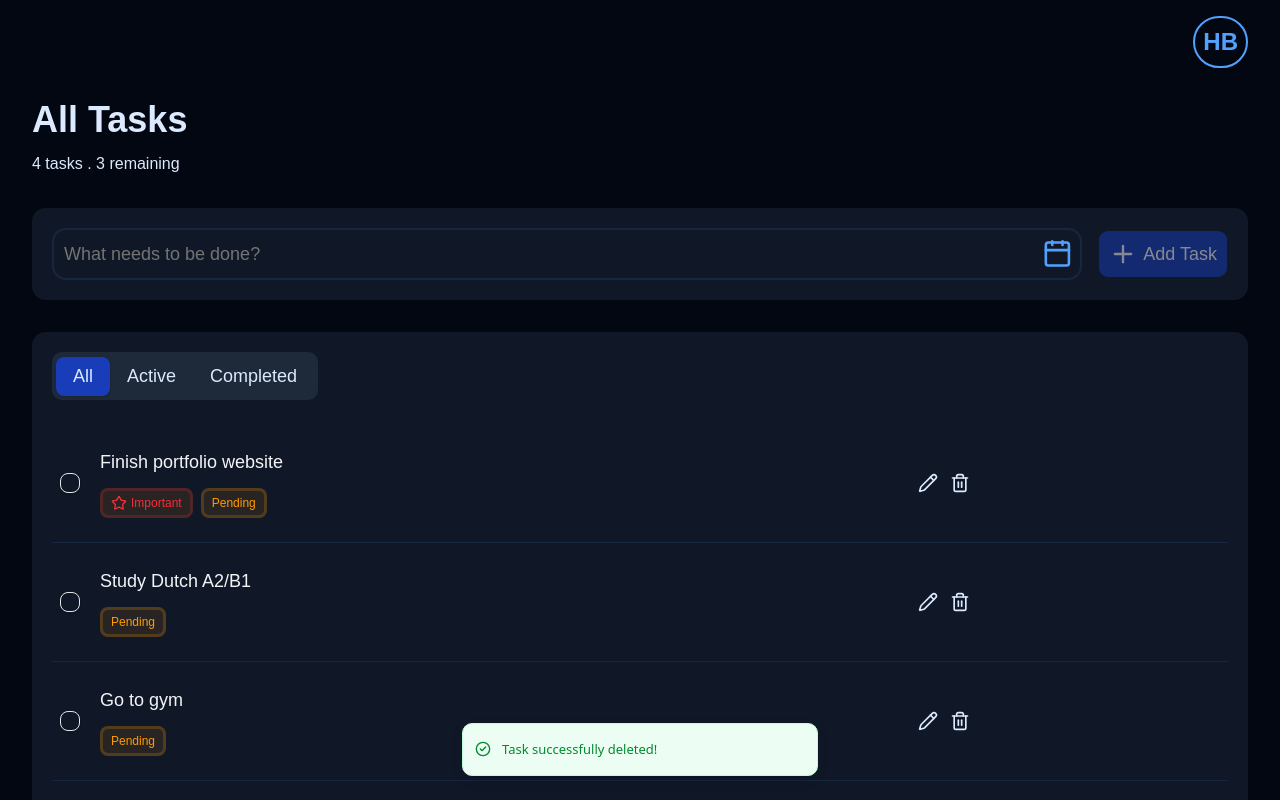
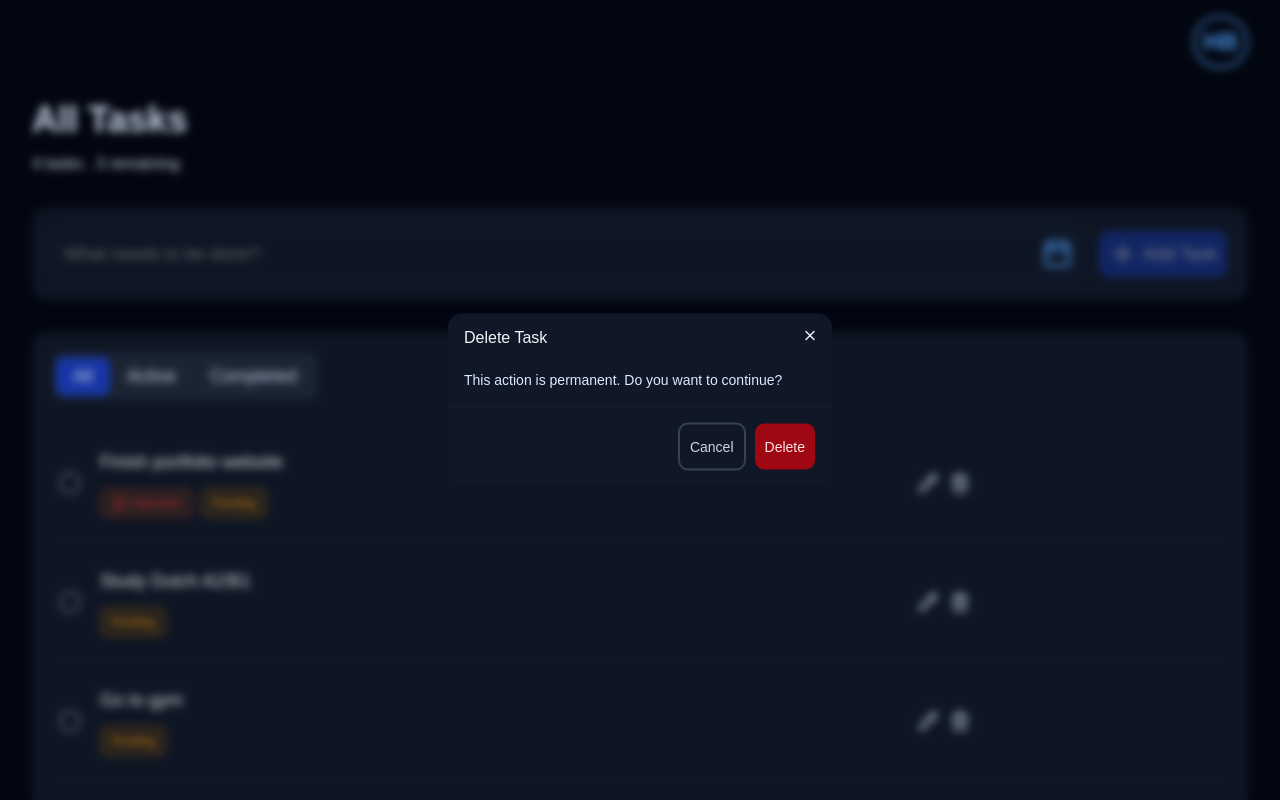
Before and after one commit to HashirBaig/todo-universe, a React (Vite) app: page / in a window 1280 px wide. Both pictures are taken after a click on the icon 960 px from the left and 483 px from the top of the page. Shown: the top 800 px of the page. Built offline with nearby package versions, Linux system fonts and the light colour scheme.

Commit message:
added models

```diff
--- a/src/components/DataTable/columns.tsx
+++ b/src/components/DataTable/columns.tsx
@@ -10,10 +10,10 @@ const columnHelper = createColumnHelper<DataTableFeatures, TypeTaskList>();
 
 type GetColumnsProps = {
   onEdit: (task: TypeTaskList) => void;
-  onDelete: (task: TypeTaskList) => void;
+  onDeleteClick: (task: TypeTaskList) => void;
 };
 
-export function getColumns({ onEdit, onDelete }: GetColumnsProps) {
+export function getColumns({ onEdit, onDeleteClick }: GetColumnsProps) {
   return columnHelper.columns([
     columnHelper.display({
       id: "select",
@@ -76,7 +76,7 @@ export function getColumns({ onEdit, onDelete }: GetColumnsProps) {
           />
           <Trash
             className="text-blue-100 size-5 hover:text-red-400 cursor-pointer"
-            onClick={() => onDelete(row.original)}
+            onClick={() => onDeleteClick(row.original)}
           />
         </div>
       ),
--- a/src/components/Models/AddStaffModel/index.ts
+++ /dev/null
@@ -1 +0,0 @@
-export { default } from "./AddStaffModel";
--- /dev/null
+++ b/src/components/Models/DeleteTaskModel/DeleteTaskModel.tsx
@@ -0,0 +1,60 @@
+import {
+  Dialog,
+  DialogContent,
+  DialogHeader,
+  DialogTitle,
+  DialogFooter,
+} from "../../ui/dialog";
+import { Button } from "../../ui/button";
+
+type DeleteTaskModelProps = {
+  open: boolean;
+  onOpenChange: (open: boolean) => void;
+  onDelete: () => void;
+};
+
+function DeleteTaskModel({
+  open,
+  onOpenChange,
+  onDelete,
+}: DeleteTaskModelProps) {
+  const handleSubmit = (e: React.FormEvent<HTMLFormElement>) => {
+    e.preventDefault();
+    onDelete();
+  };
+
+  return (
+    <Dialog open={open} onOpenChange={onOpenChange}>
+      <DialogContent className="bg-gray-900 border-gray-800 text-gray-100">
+        <DialogHeader>
+          <DialogTitle className="text-gray-100">Delete Task</DialogTitle>
+        </DialogHeader>
+
+        <form onSubmit={handleSubmit} className="space-y-4 mt-2">
+          <p className="text-blue-100">
+            This action is permanent. Do you want to continue?
+          </p>
+
+          <DialogFooter className="bg-gray-900 border-gray-800">
+            <Button
+              type="button"
+              variant="outline"
+              onClick={() => onOpenChange(false)}
+              className="border-gray-700 text-gray-300 hover:bg-gray-900 hover:text-gray-100"
+            >
+              Cancel
+            </Button>
+            <Button
+              type="submit"
+              className="bg-red-800 hover:bg-red-800/80 text-red-100"
+            >
+              Delete
+            </Button>
+          </DialogFooter>
+        </form>
+      </DialogContent>
+    </Dialog>
+  );
+}
+
+export default DeleteTaskModel;
--- /dev/null
+++ b/src/components/Models/DeleteTaskModel/index.ts
@@ -0,0 +1 @@
+export { default } from "./DeleteTaskModel";
--- /dev/null
+++ b/src/components/Models/EditTaskModel/index.ts
@@ -0,0 +1 @@
+export { default } from "./EditTaskModel";
--- a/src/components/TaskList/TaskList.tsx
+++ b/src/components/TaskList/TaskList.tsx
@@ -9,11 +9,19 @@ import { useCallback, useEffect, useMemo, useState } from "react";
 import { toast } from "sonner";
 import { useTaskStore } from "@/store/taskStore";
 
+import DeleteTaskModel from "@/components/Models/DeleteTaskModel";
+
 function TaskList() {
+  const [isDeleteTaskModelOpen, setIsDeleteTaskModelOpen] =
+    useState<boolean>(false);
+  const [taskToDelete, setTaskToDelete] = useState<TypeTaskList | null>(null);
+
   const [activeTab, setActiveTab] = useState<string | null>("");
   const [taskData, setTaskData] = useState<TypeTaskList[]>([]);
+
   const setTaskInfo = useTaskStore((state) => state?.setTaskInfo);
 
+  // Get Task Data List
   const getTaskData = useCallback(() => {
     if (activeTab === "active") {
       const _data = DataTaskList?.filter((item) => !item?.isCompleted);
@@ -26,6 +34,7 @@ function TaskList() {
     }
   }, [activeTab]);
 
+  // Use Effect hook
   useEffect(() => {
     // eslint-disable-next-line react-hooks/set-state-in-effect
     getTaskData();
@@ -38,10 +47,18 @@ function TaskList() {
     });
   }, [setTaskInfo, taskData]);
 
+  // On change method
   const onTabChange = (value: string | null) => {
     setActiveTab(value);
   };
 
+  // Toggle model methods
+  const openDeleteModal = (task: TypeTaskList) => {
+    setIsDeleteTaskModelOpen(!isDeleteTaskModelOpen);
+    setTaskToDelete(task);
+  };
+
+  // Edit Task Method
   const handleEdit = (task: TypeTaskList) => {
     try {
       console.log("edit task: ", task);
@@ -52,22 +69,35 @@ function TaskList() {
     }
   };
 
-  const handleDelete = (task: TypeTaskList) => {
+  // Delete Task Method
+  const handleDelete = () => {
+    if (!taskToDelete) return;
+
     try {
-      console.log("delete task: ", task);
+      console.log("delete task: ", taskToDelete);
       toast.success("Task successfully deleted!");
+      // TODO: setTaskData(taskData.filter(t => t.id !== taskToDelete.id))
+      // or call a delete API once one exists
     } catch (error) {
       console.error(error);
-      toast.error("Failed to edit!");
+      toast.error("Failed to delete!");
+    } finally {
+      setIsDeleteTaskModelOpen(false);
+      setTaskToDelete(null);
     }
   };
 
   const columns = useMemo(
-    () => getColumns({ onEdit: handleEdit, onDelete: handleDelete }),
+    () =>
+      getColumns({
+        onEdit: handleEdit,
+        onDeleteClick: openDeleteModal,
+      }),
     [],
   );
 
   return (
+    <>
       <CardWrapper>
         <Tabs className="w-full" onValueChange={onTabChange}>
           <TabsList>
@@ -83,6 +113,14 @@ function TaskList() {
           </TabsContent>
         </Tabs>
       </CardWrapper>
+
+      {/* Modals */}
+      <DeleteTaskModel
+        open={isDeleteTaskModelOpen}
+        onOpenChange={setIsDeleteTaskModelOpen}
+        onDelete={handleDelete}
+      />
+    </>
   );
 }
 
```
Also changed, not shown: src/lib/const.ts (+5 -5 lines), src/components/Models/EditTaskModel/EditTaskModel.tsx (renamed from src/components/Models/AddStaffModel/AddStaffModel.tsx). Lines whose indentation alone changed are shown as unchanged.
